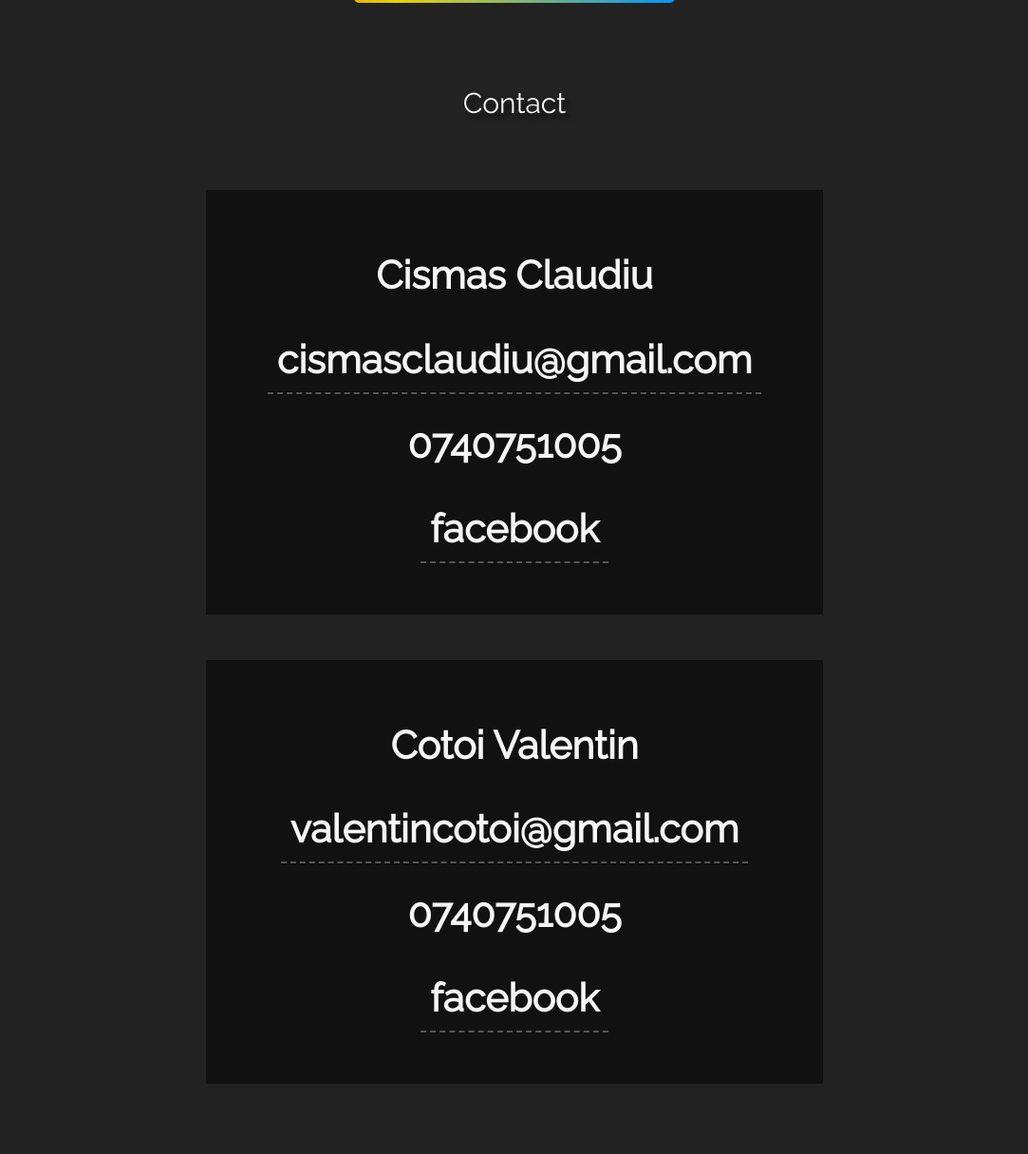
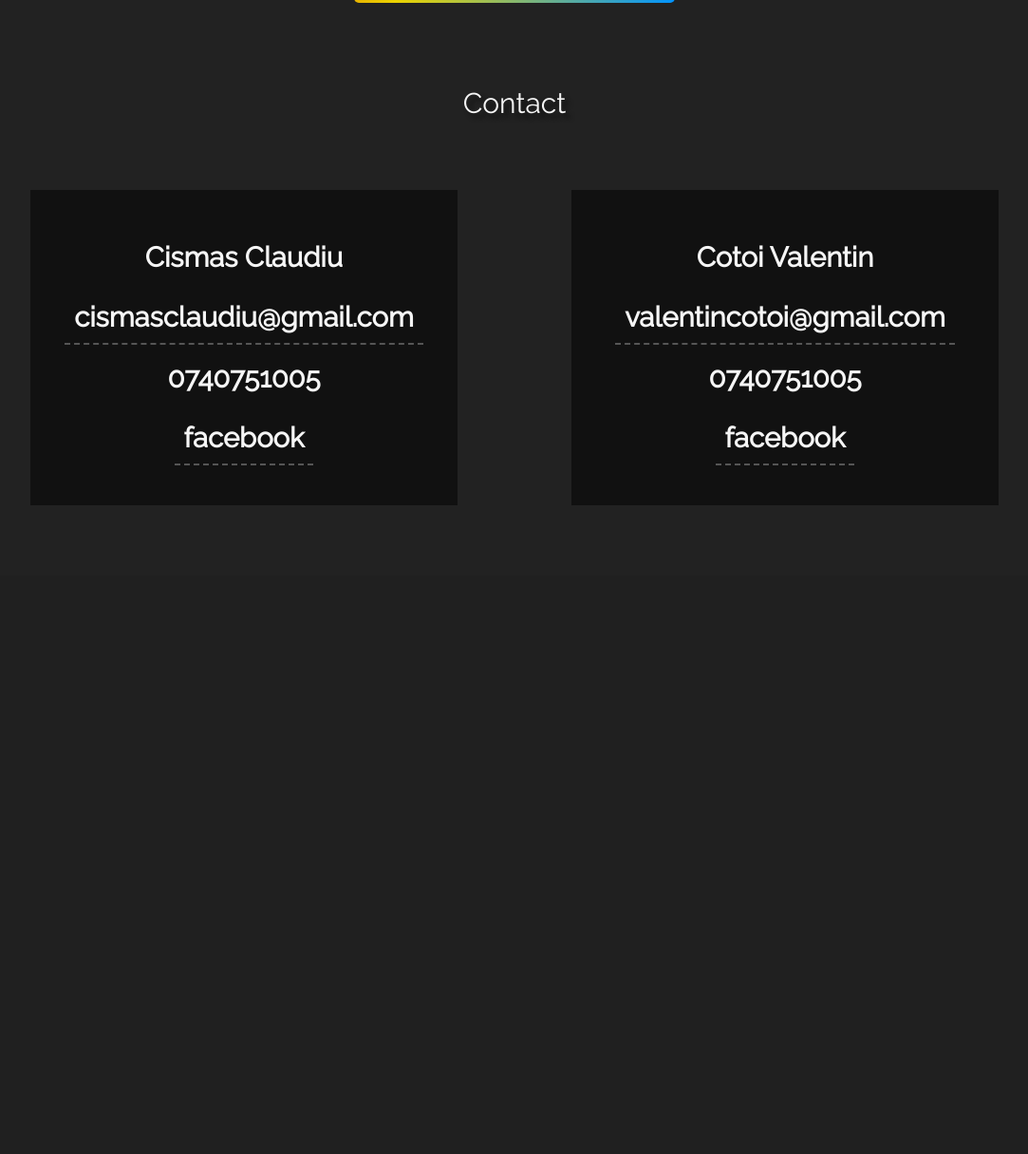
Before and after one commit to cristicismas/profotovideo, a Django app: page /contact/ in a window 1280 px wide. Shown: the part 1141-2356 px from the top of the page at 95% size, without its empty margins (98-1181 px from the left). After the commit the page ends 1673 px from the top, so only its background shows below. Run offline with Django 3.2, Linux system fonts and the light colour scheme; some libraries are stand-ins or nearby versions.

Commit message:
Make contact panels smaller

```diff
--- a/pfv/pfv/static/assets/css/contact.css
+++ b/pfv/pfv/static/assets/css/contact.css
@@ -1,6 +1,6 @@
 .contact {
   text-align: center;
-  font-size: 35px;
+  font-size: 25px;
   margin: 50px auto;
   display: flex;
   flex-wrap: wrap;
@@ -10,7 +10,7 @@
 .contact > div {
   background-color: #111;
   padding: 25px;
-  width: 600px;
+  width: 400px;
   margin: 24px 60px;
   transition: all .2s;
 }
```
